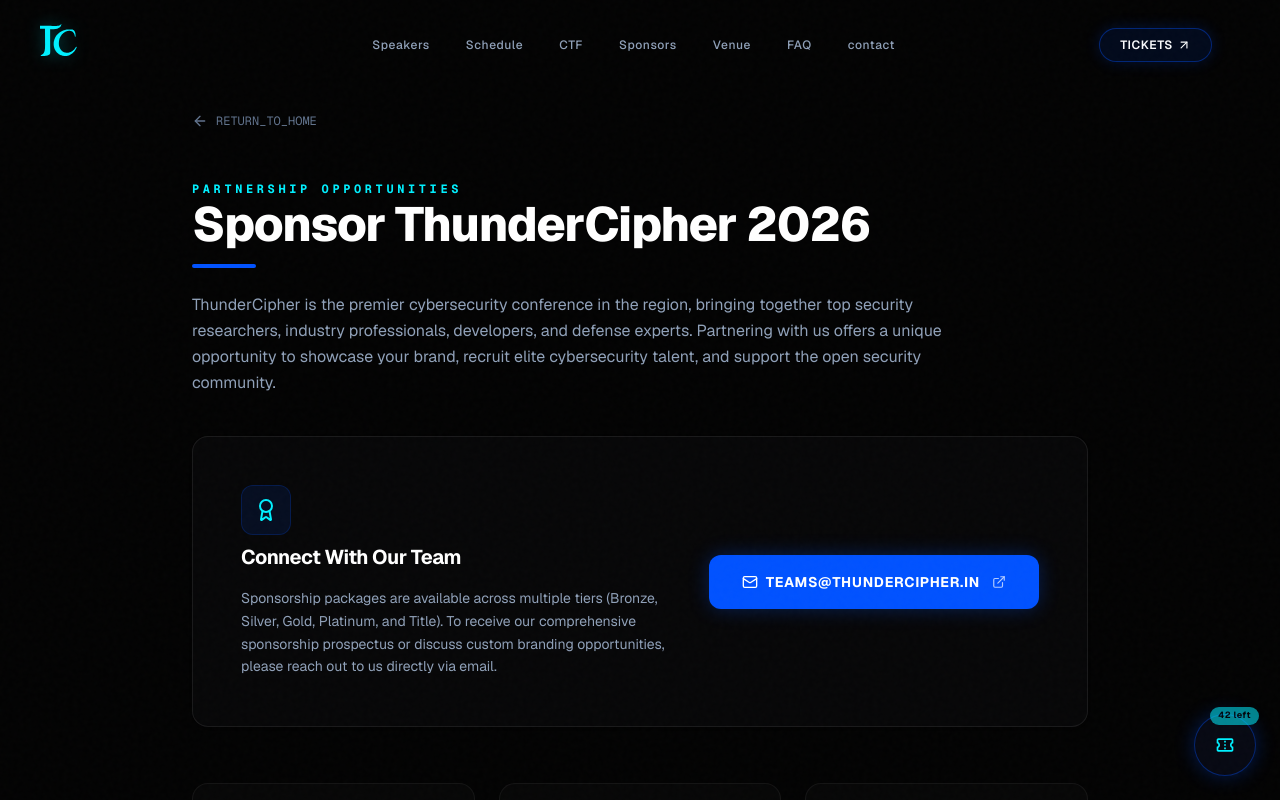
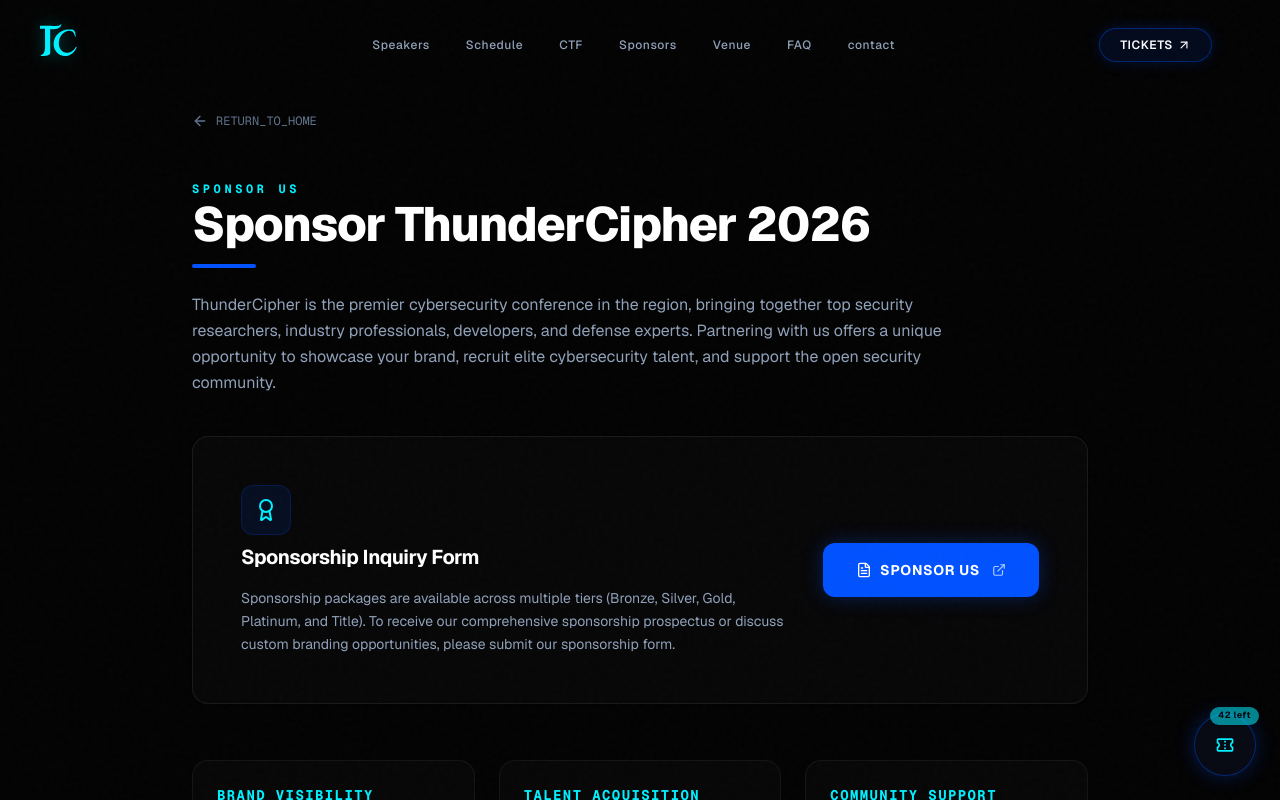
Before and after one commit to AIGenOps/tcconf2026, a Next.js app in the folder frontend/: page /sponsor in a window 1280 px wide. Shown: the top 800 px of the page. Built offline with nearby package versions, Linux system fonts and the light colour scheme.

Commit message:
Refactor: change sponsor page to link to Google Form instead of email, and rename partnership opportunities to Sponsor Us

```diff
--- a/frontend/src/app/sponsor/page.tsx
+++ b/frontend/src/app/sponsor/page.tsx
@@ -2,7 +2,7 @@
 
 import React from "react";
 import Link from "next/link";
-import { ArrowLeft, Mail, Award, ExternalLink } from "lucide-react";
+import { ArrowLeft, FileText, Award, ExternalLink } from "lucide-react";
 
 export default function SponsorPage() {
   return (
@@ -26,7 +26,7 @@ export default function SponsorPage() {
         <div className="space-y-6">
           <div className="space-y-3">
             <span className="text-xs font-mono font-bold tracking-[0.3em] text-thunder-cyan uppercase">
-              PARTNERSHIP OPPORTUNITIES
+              SPONSOR US
             </span>
             <h1 className="text-4xl md:text-5xl font-extrabold text-white tracking-tight">
               Sponsor ThunderCipher 2026
@@ -39,27 +39,29 @@ export default function SponsorPage() {
           </p>
         </div>
 
-        {/* Interactive Mail Card */}
+        {/* Interactive Sponsor Card */}
         <div className="glass-panel border border-white/5 rounded-2xl bg-[#070913]/30 p-8 md:p-12 backdrop-blur-sm shadow-sm relative overflow-hidden flex flex-col md:flex-row md:items-center justify-between gap-8">
           <div className="space-y-4 max-w-xl">
             <div className="inline-flex items-center justify-center p-3 rounded-xl bg-thunder-blue/10 border border-thunder-blue/20 text-thunder-cyan mb-2">
               <Award className="w-6 h-6" />
             </div>
             <h3 className="text-xl font-bold text-white tracking-tight">
-              Connect With Our Team
+              Sponsorship Inquiry Form
             </h3>
             <p className="text-slate-400 text-xs sm:text-sm leading-relaxed">
-              Sponsorship packages are available across multiple tiers (Bronze, Silver, Gold, Platinum, and Title). To receive our comprehensive sponsorship prospectus or discuss custom branding opportunities, please reach out to us directly via email.
+              Sponsorship packages are available across multiple tiers (Bronze, Silver, Gold, Platinum, and Title). To receive our comprehensive sponsorship prospectus or discuss custom branding opportunities, please submit our sponsorship form.
             </p>
           </div>
 
           <div className="flex flex-col justify-center">
             <a
-              href="mailto:teams@thundercipher.in"
-              className="inline-flex items-center justify-center space-x-2 px-8 py-4 rounded-xl text-sm font-bold tracking-wider uppercase bg-thunder-blue text-white shadow-glow-blue hover:bg-thunder-blue/90 transition-all duration-300 transform hover:-translate-y-0.5 border border-thunder-blue/50"
+              href="https://docs.google.com/forms/d/e/1FAIpQLSeMf0sDCb4mV51r-HrVYHUxsq13HthTRfxh9KpIZraX7k6Hqg/viewform"
+              target="_blank"
+              rel="noopener noreferrer"
+              className="inline-flex items-center justify-center space-x-2 px-8 py-4 rounded-xl text-sm font-bold tracking-wider uppercase bg-thunder-blue text-white shadow-glow-blue hover:bg-thunder-blue/90 transition-all duration-300 transform hover:-translate-y-0.5 border border-thunder-blue/50 whitespace-nowrap"
             >
-              <Mail className="w-4 h-4" />
-              <span>teams@thundercipher.in</span>
+              <FileText className="w-4 h-4" />
+              <span>Sponsor Us</span>
               <ExternalLink className="w-3.5 h-3.5 ml-1 opacity-70" />
             </a>
           </div>
--- a/frontend/src/components/layout/Footer.tsx
+++ b/frontend/src/components/layout/Footer.tsx
@@ -63,7 +63,7 @@ export default function Footer() {
             </li>
             <li>
               <Link href="/sponsor" className="text-slate-400 hover:text-white transition-colors">
-                Sponsor Application
+                Sponsor Us
               </Link>
             </li>
             <li>
```
